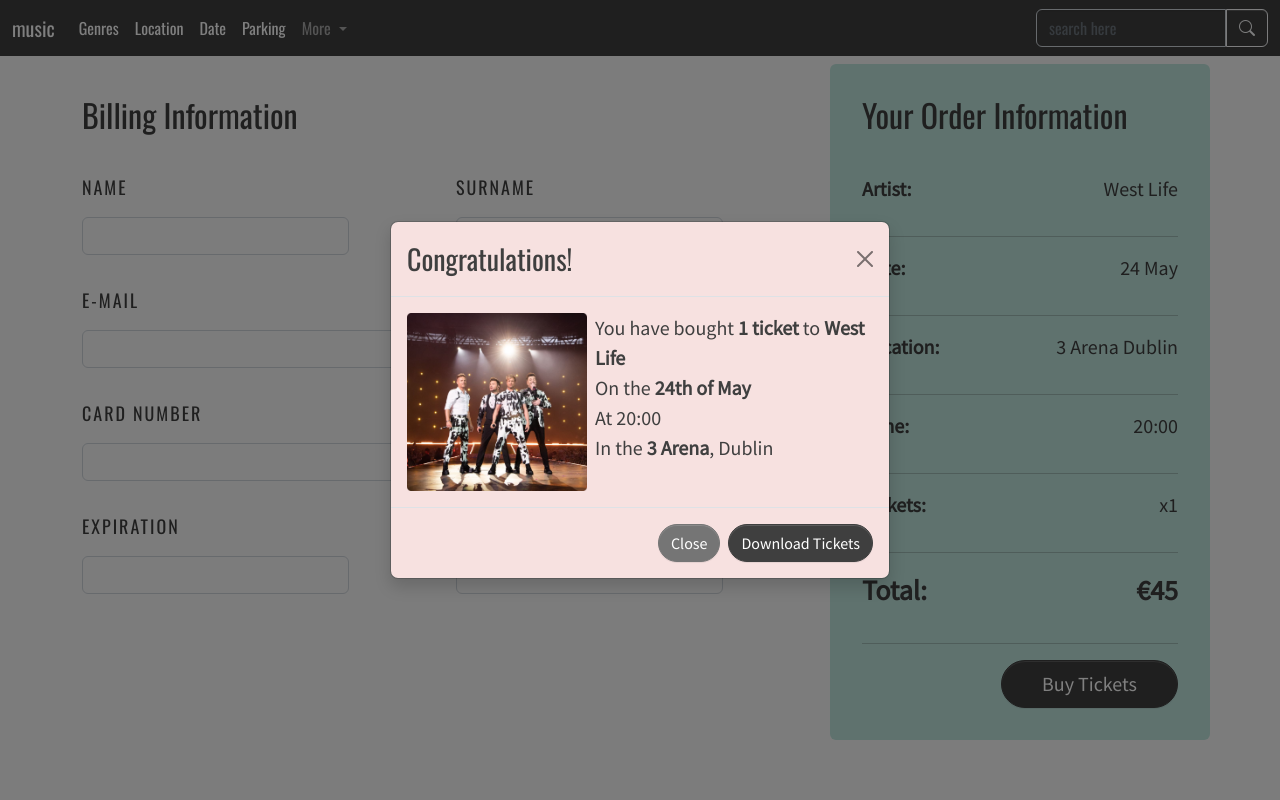
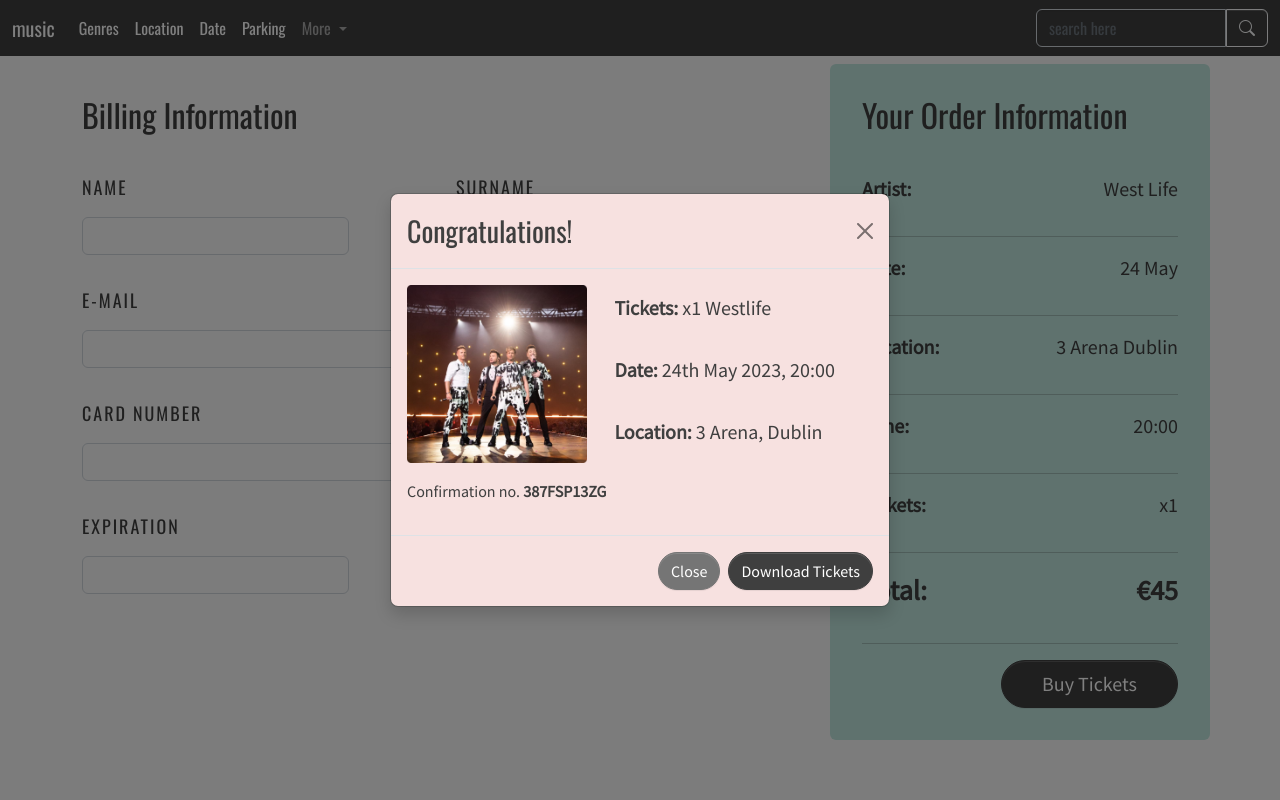
Before and after one commit to AgnePK/EventSite, a website: page checkout.html in a window 1280 px wide. Both pictures are taken after a click on the button "Buy Tickets". Shown: the top 800 px of the page. Drawn offline with nearby package versions, Linux system fonts and the light colour scheme; files that its build step writes are made by us from their sources.

Commit message:
Modified confirmation pop-up

```diff
--- a/checkout.html
+++ b/checkout.html
@@ -202,19 +202,19 @@
 						<div>
 							<img
 								src="/images/WestLife.png"
-								class="img-responsive"
+								class="img-responsive mb-2"
 								style="width: 50%; width: 180px"
 								alt=""
-							/>
+							/> <br>
+							<p>Confirmation no. <strong>387FSP13ZG</strong> </p>
+
 						</div>
 						<div class="ps-1">
-							<p class="fs-5">
-								You have bought <strong>1 ticket</strong> to
-								<strong>West Life</strong> <br />
-								On the <strong>24th of May</strong> <br />
-								At 20:00 <br />
-								In the <strong>3 Arena</strong>, Dublin
+							<p class="fs-5 pt-1 pb-2">
+								<strong>Tickets:</strong>  x1 Westlife
 							</p>
+							<p class="fs-5 pb-2"><strong>Date:</strong>  24th May 2023, 20:00</p>
+							<p class="fs-5"><strong>Location:</strong>  3 Arena, Dublin</p>
 						</div>
 					</div>
 					<div class="modal-footer">
```
